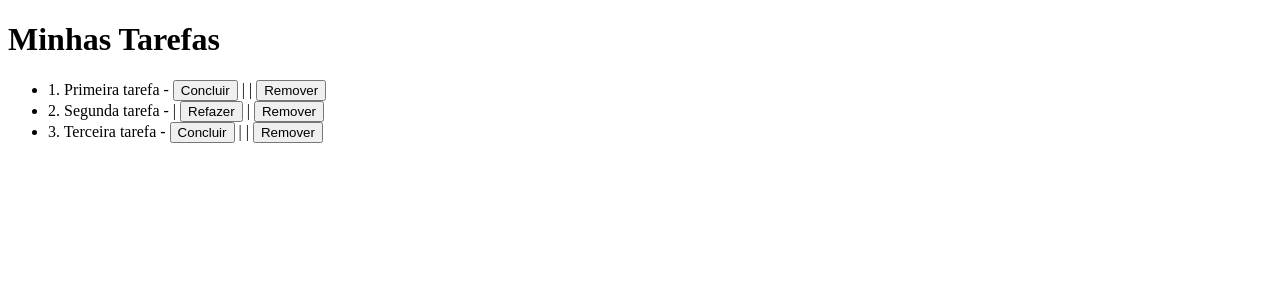
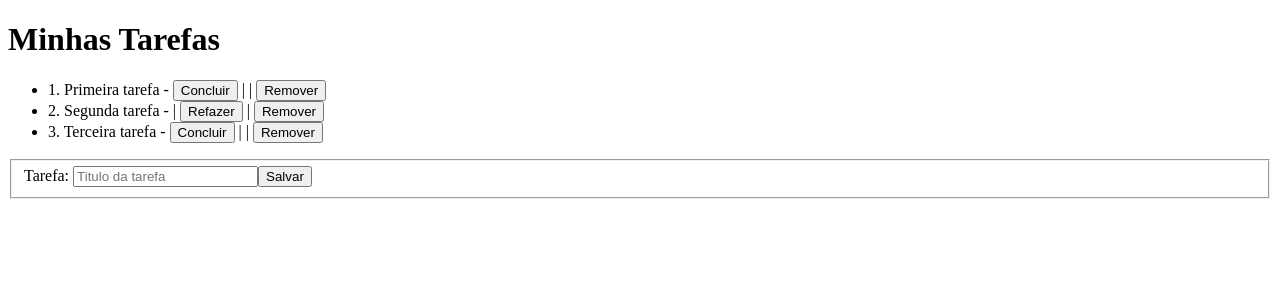
Before and after one commit to flonguini/angular, an Angular app in the folder todo/: page / in a window 1280 px wide. Shown: the top 300 px of the page. Built offline with nearby package versions, Linux system fonts and the light colour scheme.

Commit message:
Aula13: Criando formulário

```diff
--- a/todo/src/app/app.component.html
+++ b/todo/src/app/app.component.html
@@ -7,3 +7,11 @@
     <button (click)="remove(todo)">Remover</button>
   </li>
 </ul>
+
+<form [formGroup]="form">
+  <fieldset>
+    <label>Tarefa: </label>
+    <input type="text" placeholder="Titulo da tarefa" maxlength="55" formControlName="title">
+    <button>Salvar</button>
+  </fieldset>
+</form>
--- a/todo/src/app/app.component.ts
+++ b/todo/src/app/app.component.ts
@@ -1,5 +1,6 @@
 import { Component } from '@angular/core';
 import { Todo } from 'src/models/todo.model';
+import { FormGroup, FormBuilder, Validators } from '@angular/forms';
 
 @Component({
   selector: 'app-root',
@@ -9,11 +10,20 @@
 export class AppComponent {
   public todos: Todo[] = [];
   public title: String = 'Minhas Tarefas';
+  public form: FormGroup;
 
-  constructor() {
-	  this.todos.push(new Todo(1,'Primeira tarefa',false));
-	  this.todos.push(new Todo(2,'Segunda tarefa',true));
-	  this.todos.push(new Todo(3,'Terceira tarefa',false));
+  constructor(private fb: FormBuilder) {
+	this.form = this.fb.group({
+		title: ['', Validators.compose([
+			Validators.minLength(3),
+			Validators.maxLength(55),
+			Validators.required
+		])]
+	});
+
+	this.todos.push(new Todo(1,'Primeira tarefa',false));
+	this.todos.push(new Todo(2,'Segunda tarefa',true));
+	this.todos.push(new Todo(3,'Terceira tarefa',false));
   }
 
   remove(todo: Todo){
--- a/todo/src/app/app.module.ts
+++ b/todo/src/app/app.module.ts
@@ -1,6 +1,6 @@
 import { BrowserModule } from '@angular/platform-browser';
 import { NgModule } from '@angular/core';
-
+import { ReactiveFormsModule } from '@angular/forms'
 import { AppComponent } from './app.component';
 
 @NgModule({
@@ -8,7 +8,8 @@
     AppComponent
   ],
   imports: [
-    BrowserModule
+    BrowserModule,
+    ReactiveFormsModule
   ],
   providers: [],
   bootstrap: [AppComponent]
```
